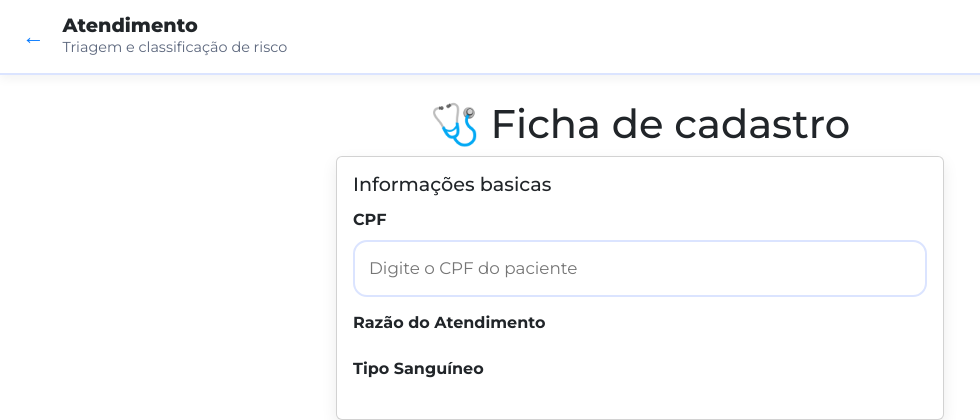
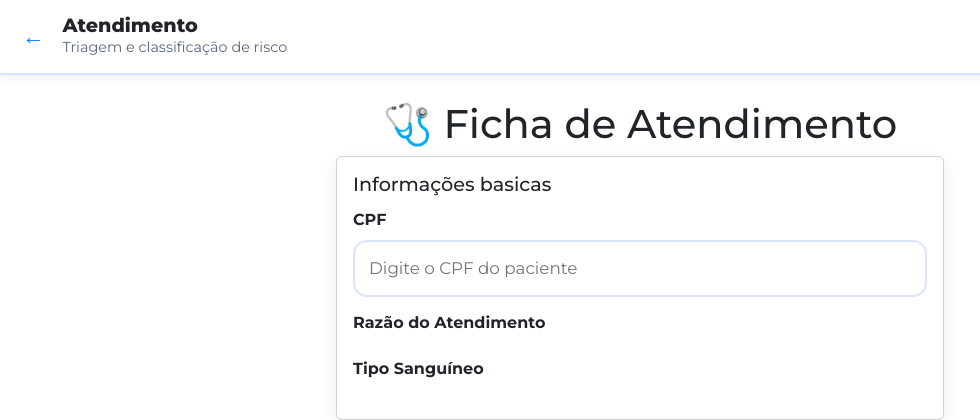
Before and after one commit to KenzoSenna/HackatonSenac3, a Django app: template Saupron/prontuario/templates/atendimento.html in a window 1280 px wide. Shown: the top 420 px of the page, without its empty margins (0-980 px from the left). Run offline with Django 3.2, Linux system fonts and the light colour scheme; the template is opened without the code that fills it, so the values that code supplies are empty.

Commit message:
feat: update templates and views for atendimento and risk analysis, add footer to analise_riscos

```diff
--- a/Saupron/Saupron/urls.py
+++ b/Saupron/Saupron/urls.py
@@ -15,4 +15,5 @@ urlpatterns = [
     path('success/', success_view, name='success_page'),
 
     path('pesquisa/', pesquisar_paciente, name='pesquisar_paciente'),
+
 ]
--- a/Saupron/prontuario/templates/atendimento.html
+++ b/Saupron/prontuario/templates/atendimento.html
@@ -29,7 +29,7 @@
 
 <main>
     <div class="wrap">
-        <h1>🩺 Ficha de cadastro</h1>
+        <h1>🩺 Ficha de Atendimento</h1>
         <form method="POST" id="form-triagem">
             {% csrf_token %}
             <div class="card">
--- a/Saupron/prontuario/views.py
+++ b/Saupron/prontuario/views.py
@@ -27,7 +27,7 @@ def submit_atendimento_form(request):
         except Paciente.DoesNotExist:
             messages.error(request, "Paciente com este CPF não foi encontrado.")
             form = DadosClinicosForm(request.POST)
-            return render(request, 'registro_historico.html', {'form': form})
+            return render(request, 'atendimento.html', {'form': form})
 
         form = DadosClinicosForm(request.POST)
         if form.is_valid():
@@ -57,6 +57,7 @@ def pesquisar_paciente(request):
         except Paciente.DoesNotExist:
             messages.error(request, "Nenhum paciente encontrado com este CPF.")
 
+
     return render(request, 'pesquisar_paciente.html', {
         'paciente': paciente,
         'dados': dados
```
Also changed, not shown: Saupron/prontuario/templates/analise_riscos.html (+11 -0 lines), Saupron/prontuario/templates/atendimento_protocolo.html (+14 -0 lines), Saupron/prontuario/migrations/0001_initial.py.
